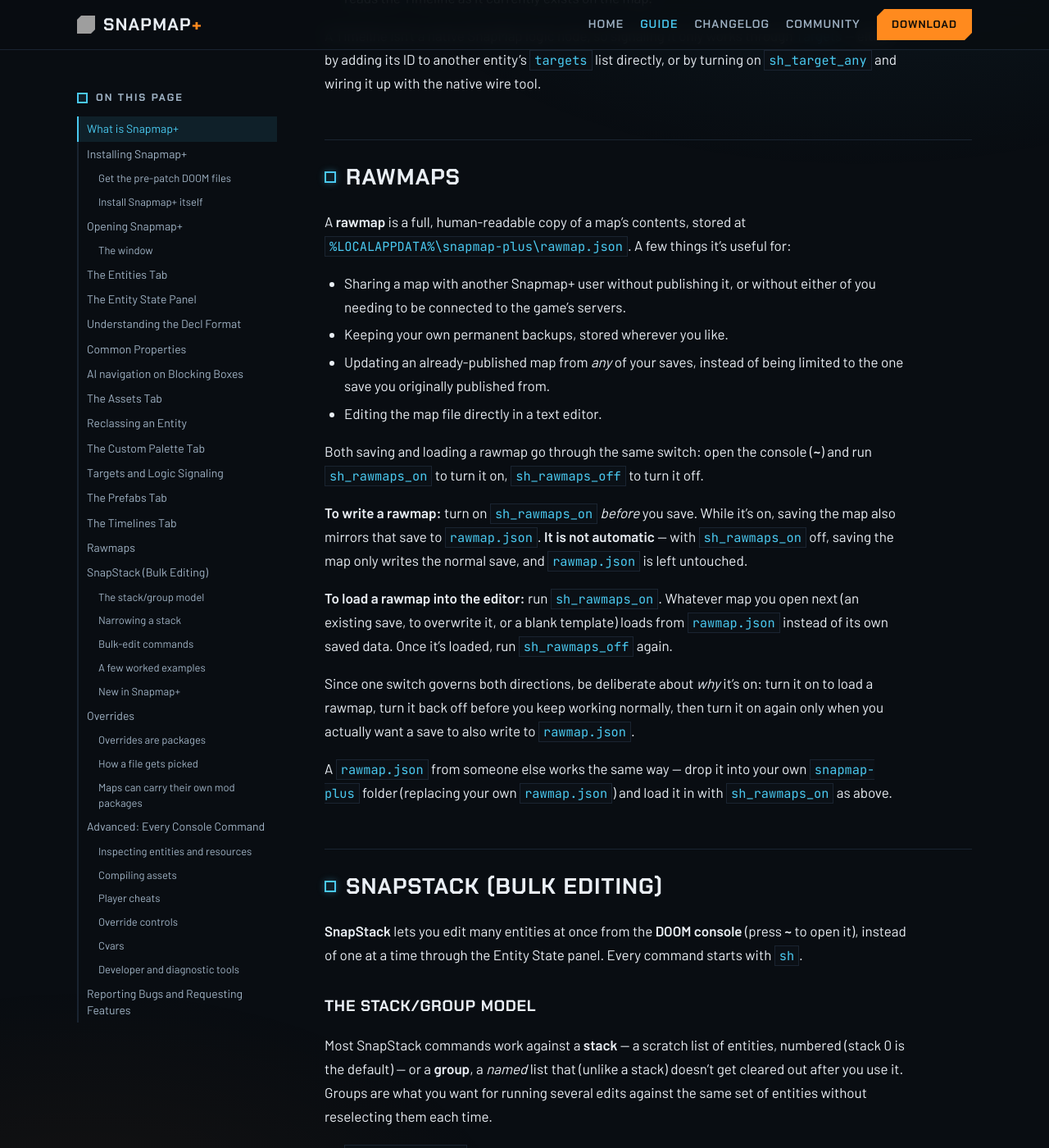
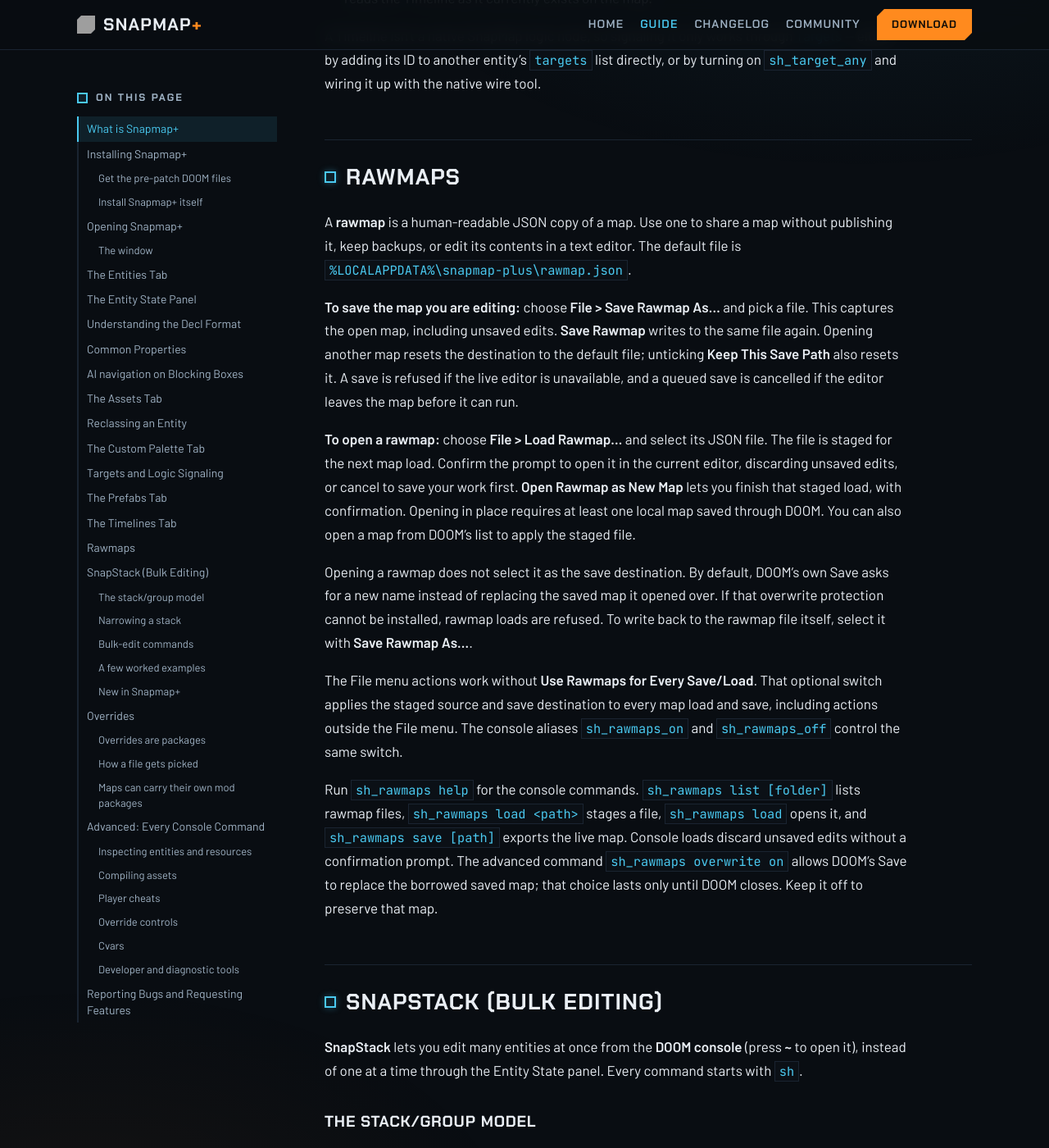
Before and after one commit to doom-snapmap/snapmap-web, a Jekyll site: the page built from site/snapmap-plus-guide.md, in a window 1280 px wide and 1400 px high, scrolled down 22805 px. Shown: the whole window at 82% size. Built offline with Jekyll 4.4.1, drawn with Linux system fonts in a browser that asks for light colours; grey boxes are pictures that could not be loaded.

Commit message:
Add rawmap File menu and protect map saves (#93)
Add a File menu for staging, opening, and exporting rawmap files while keeping save destinations scoped to the current map. Preserve saved-map identities through the branch query hook, recover the OpenGL editor-pump address after hooking, and expose projectile and weapon references in the asset browser. Guard deferred exports and atomic writes against stale state and interrupted saves.

```diff
--- a/site/snapmap-plus-guide.md
+++ b/site/snapmap-plus-guide.md
@@ -576,33 +576,40 @@
 
 ## Rawmaps
 
-A **rawmap** is a full, human-readable copy of a map's contents, stored at
-`%LOCALAPPDATA%\snapmap-plus\rawmap.json`. A few things it's useful for:
+A **rawmap** is a human-readable JSON copy of a map. Use one to share a map
+without publishing it, keep backups, or edit its contents in a text editor.
+The default file is `%LOCALAPPDATA%\snapmap-plus\rawmap.json`.
 
-- Sharing a map with another Snapmap+ user without publishing it, or without either of you needing to be
-  connected to the game's servers.
-- Keeping your own permanent backups, stored wherever you like.
-- Updating an already-published map from *any* of your saves, instead of being limited to the one save
-  you originally published from.
-- Editing the map file directly in a text editor.
+**To save the map you are editing:** choose **File > Save Rawmap As...** and
+pick a file. This captures the open map, including unsaved edits. **Save Rawmap**
+writes to the same file again. Opening another map resets the destination to
+the default file; unticking **Keep This Save Path** also resets it. A save is
+refused if the live editor is unavailable, and a queued save is cancelled if
+the editor leaves the map before it can run.
 
-Both saving and loading a rawmap go through the same switch: open the console (**~**) and run
-`sh_rawmaps_on` to turn it on, `sh_rawmaps_off` to turn it off.
+**To open a rawmap:** choose **File > Load Rawmap...** and select its JSON file.
+The file is staged for the next map load. Confirm the prompt to open it in the
+current editor, discarding unsaved edits, or cancel to save your work first.
+**Open Rawmap as New Map** lets you finish that staged load, with confirmation.
+Opening in place requires at least one local map saved through DOOM. You can
+also open a map from DOOM's list to apply the staged file.
 
-**To write a rawmap:** turn on `sh_rawmaps_on` *before* you save. While it's on, saving the map also
-mirrors that save to `rawmap.json`. **It is not automatic** — with `sh_rawmaps_on` off, saving the map
-only writes the normal save, and `rawmap.json` is left untouched.
+Opening a rawmap does not select it as the save destination. By default, DOOM's
+own Save asks for a new name instead of replacing the saved map it opened over.
+If that overwrite protection cannot be installed, rawmap loads are refused.
+To write back to the rawmap file itself, select it with **Save Rawmap As...**.
 
-**To load a rawmap into the editor:** run `sh_rawmaps_on`. Whatever map you open next (an existing save,
-to overwrite it, or a blank template) loads from `rawmap.json` instead of its own saved data. Once it's
-loaded, run `sh_rawmaps_off` again.
+The File menu actions work without **Use Rawmaps for Every Save/Load**. That
+optional switch applies the staged source and save destination to every map
+load and save, including actions outside the File menu. The console aliases
+`sh_rawmaps_on` and `sh_rawmaps_off` control the same switch.
 
-Since one switch governs both directions, be deliberate about *why* it's on: turn it on to load a rawmap,
-turn it back off before you keep working normally, then turn it on again only when you actually want a
-save to also write to `rawmap.json`.
-
-A `rawmap.json` from someone else works the same way — drop it into your own `snapmap-plus` folder
-(replacing your own `rawmap.json`) and load it in with `sh_rawmaps_on` as above.
+Run `sh_rawmaps help` for the console commands. `sh_rawmaps list [folder]`
+lists rawmap files, `sh_rawmaps load <path>` stages a file, `sh_rawmaps load`
+opens it, and `sh_rawmaps save [path]` exports the live map. Console loads
+discard unsaved edits without a confirmation prompt. The advanced command
+`sh_rawmaps overwrite on` allows DOOM's Save to replace the borrowed saved map;
+that choice lasts only until DOOM closes. Keep it off to preserve that map.
 
 ---
 
```
